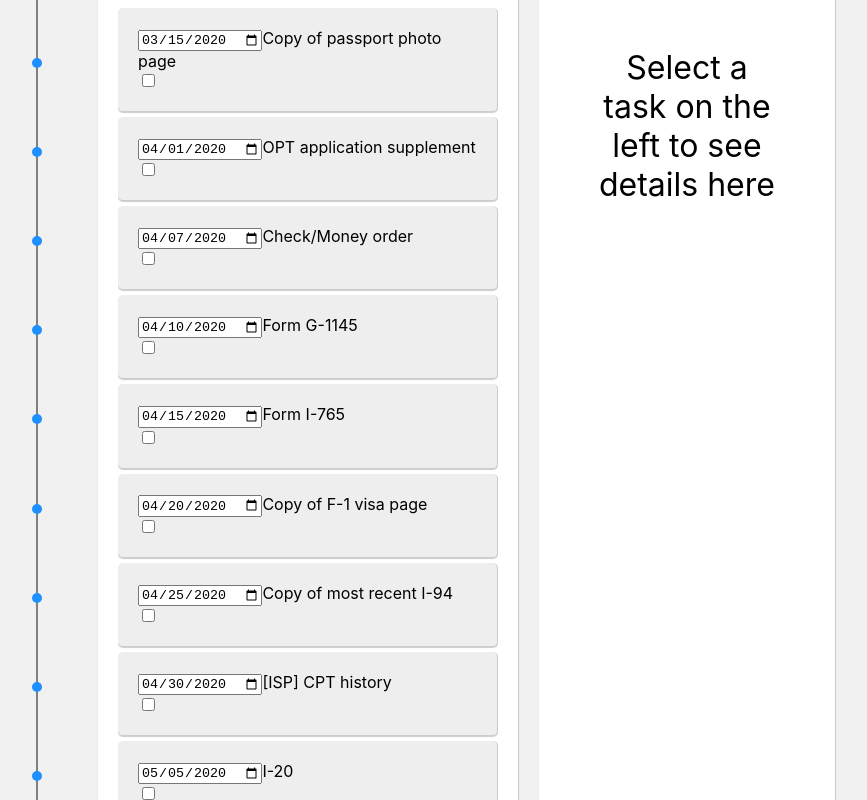
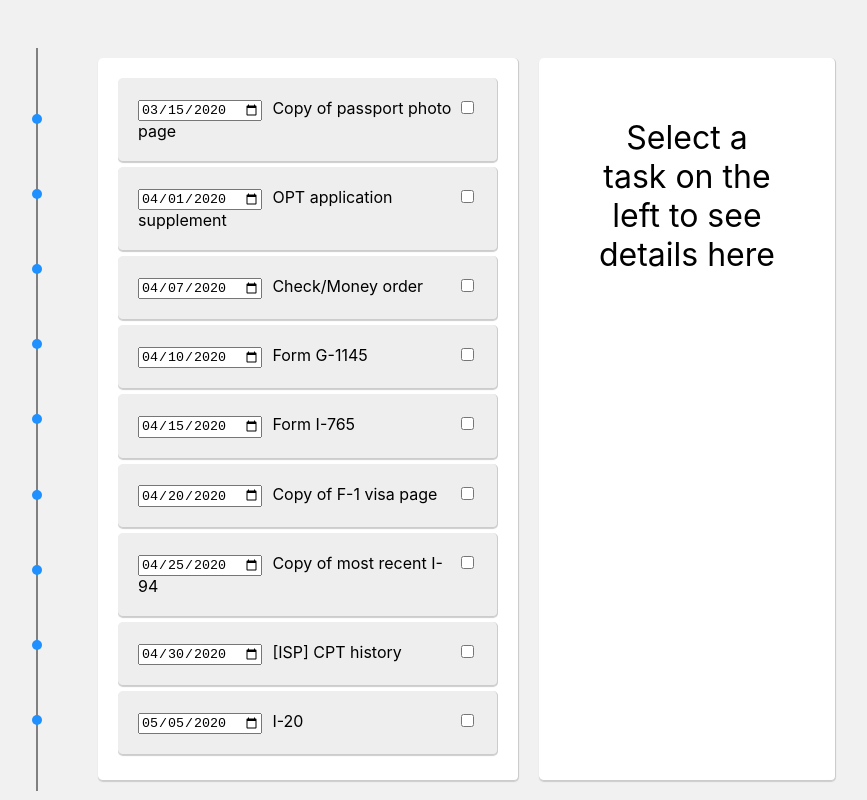
Before and after one commit to kevin-shin/Visa-vis, a React (Create React App) app: page / in a window 1280 px wide. Shown: the whole page, without its empty margins (306-1173 px from the left). Built offline with nearby package versions, Linux system fonts and the light colour scheme.

Commit message:
Implements stylistic changes to TaskListItem.

```diff
--- a/src/app/tasksList/TaskListItem.js
+++ b/src/app/tasksList/TaskListItem.js
@@ -1,4 +1,4 @@
-import {updateTask} from "../../common/api";
+import { updateTask } from "../../common/api";
 import React from "react";
 
 const TaskListItem = (props) => {
@@ -9,6 +9,7 @@ const TaskListItem = (props) => {
       className="TaskListItem"
       onClick={() => props.onSelect(task)}
     >
+      <div className="task-item">
         <div>
           <input
             type="date"
@@ -46,6 +47,7 @@ const TaskListItem = (props) => {
             }}
           />
         </div>
+      </div>
     </li>
   )
 };
--- a/src/app/tasksList/styles.css
+++ b/src/app/tasksList/styles.css
@@ -18,12 +18,12 @@
   border-radius: 5px;
   box-shadow: 0 1px 1px 0 #ccc;
   margin-bottom: 5px;
-  justify-content: space-between;
   flex-direction: row;
 }
 
-.TaskListItem > li {
-  display: inline-block;
+.task-item {
+  display: flex;
+  justify-content: space-between;
 }
 
 .tasks-list {
@@ -33,3 +33,7 @@
   overflow: auto;
   /* max-height: 560px; */
 }
+
+.task-li-title {
+  padding-left: 10px;
+}
```
Lines whose indentation alone changed are shown as unchanged.
